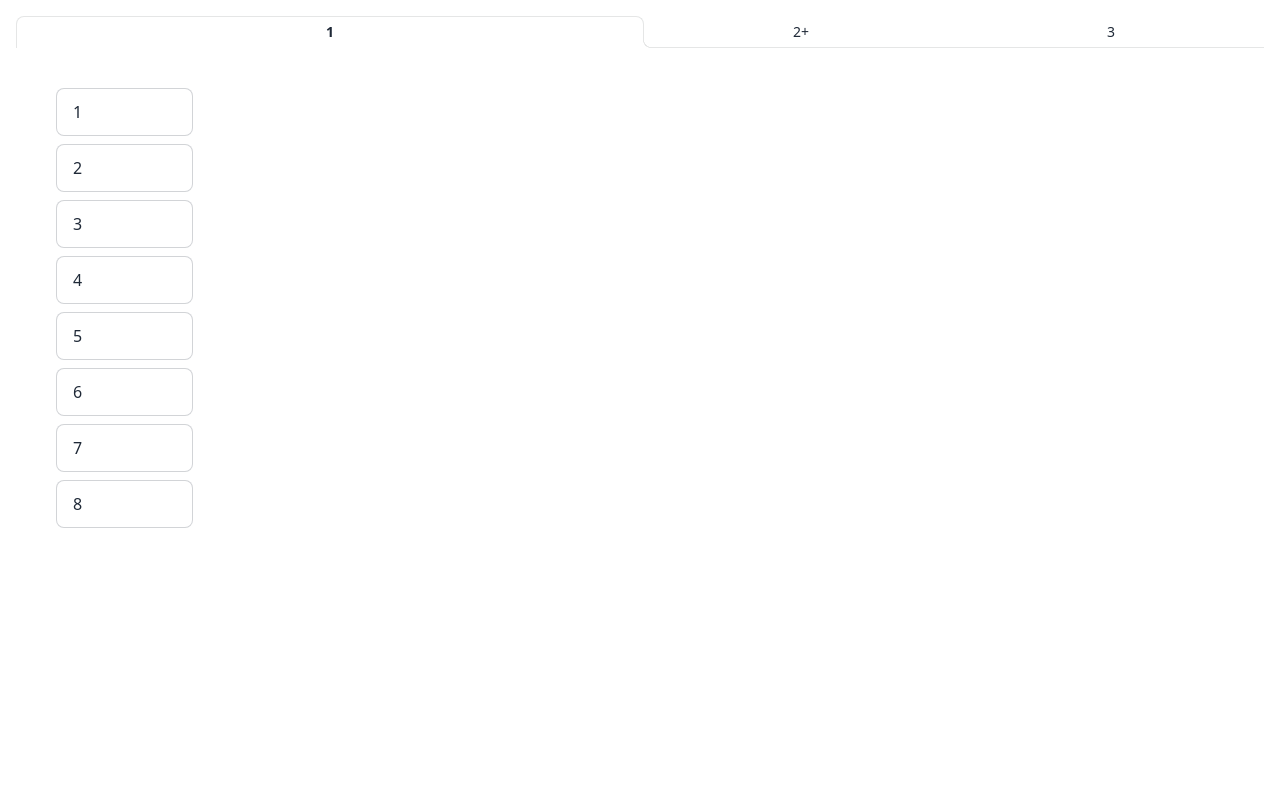
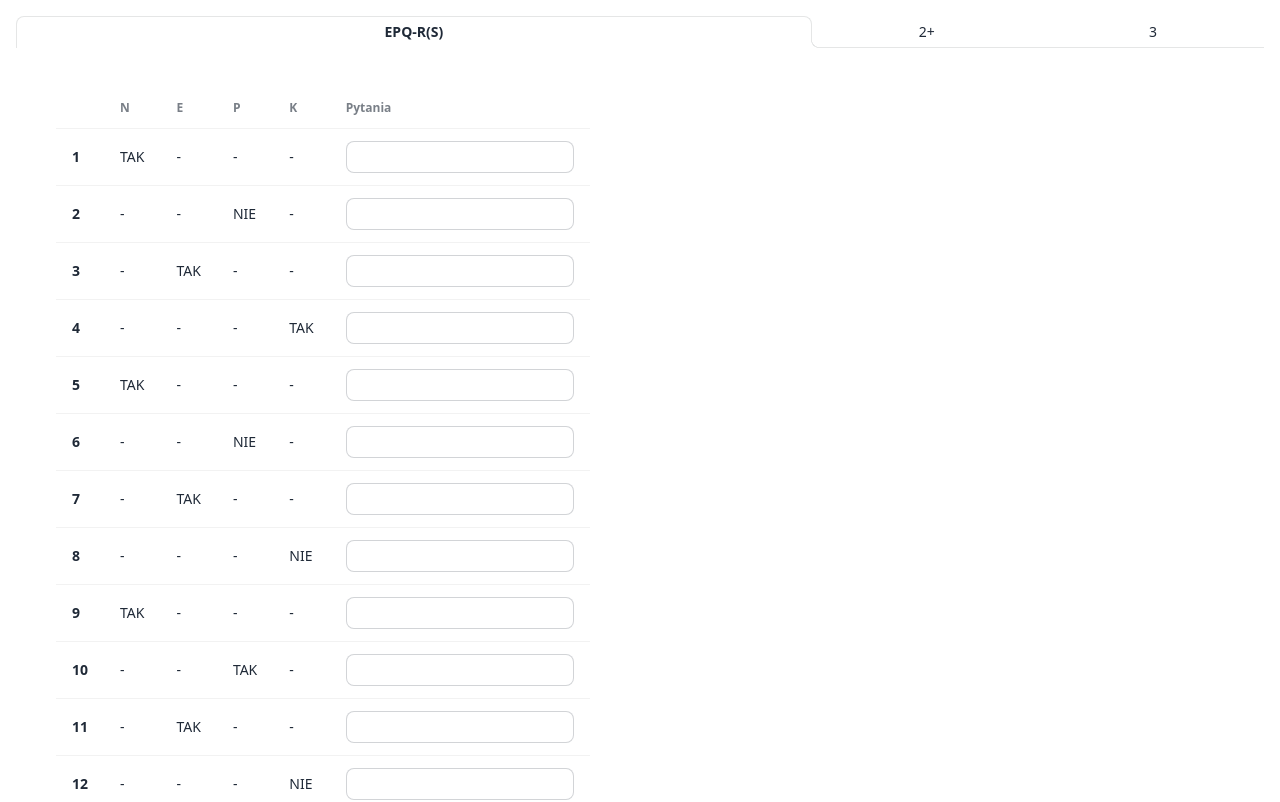
Before and after one commit to symygy/psycho-calc, a React (Vite) app: page / in a window 1280 px wide. Shown: the top 802 px of the page. Built offline with nearby package versions, Linux system fonts and the light colour scheme.

Commit message:
EPQR almost done

```diff
--- a/src/components/EPQR.tsx
+++ b/src/components/EPQR.tsx
@@ -1,41 +1,174 @@
-import React from "react";
+import React, { useRef, useState } from "react";
+import { flagsEPQR } from "../lib/flags";
 
-const EPQR = () => {
+const EPQR: React.FC = () => {
+  const [inputValues, setInputValues] = useState<{ [key: number]: string }>({});
+  const [invalidInputs, setInvalidInputs] = useState<{
+    [key: number]: boolean;
+  }>({});
+  const renderFlagValue = (value: boolean | null): string => {
+    if (value === null) return "-";
+    if (value === true) return "TAK";
+    if (value === false) return "NIE";
+    return "-";
+  };
+
+  const allQuestions: number[] = Array.from(
+    new Set(
+      Object.values(flagsEPQR).flatMap((obj) => Object.keys(obj).map(Number))
+    )
+  ).sort((a, b) => a - b);
+
+  const inputRefs = useRef<(HTMLInputElement | null)[]>([]);
+
+  const handleInputChange = (
+    e: React.ChangeEvent<HTMLInputElement>,
+    index: number,
+    question: number
+  ) => {
+    const value = e.target.value.toLowerCase();
+    setInputValues((prevValues) => ({
+      ...prevValues,
+      [question]: value,
+    }));
+
+    setInvalidInputs((prevInvalids) => ({
+      ...prevInvalids,
+      [question]: value !== "n" && value !== "t",
+    }));
+
+    if (e.target.value.length === 1 && index < inputRefs.current.length - 1) {
+      inputRefs.current[index + 1]?.focus();
+    }
+  };
+
+  const handleClearInputs = () => {
+    setInputValues({});
+    setInvalidInputs({});
+    inputRefs.current.forEach((input) => {
+      if (input) input.value = "";
+    });
+    window.scrollTo({ top: 0, behavior: "smooth" });
+  };
+
+  const calculateMatches = () => {
+    let matches = { N: 0, E: 0, P: 0, K: 0 };
+    allQuestions.forEach((question) => {
+      const value = inputValues[question];
+      if (value) {
+        if (flagsEPQR.N[question] !== undefined) {
+          if (
+            (flagsEPQR.N[question] && value === "t") ||
+            (!flagsEPQR.N[question] && value === "n")
+          ) {
+            matches.N++;
+          }
+        }
+        if (flagsEPQR.E[question] !== undefined) {
+          if (
+            (flagsEPQR.E[question] && value === "t") ||
+            (!flagsEPQR.E[question] && value === "n")
+          ) {
+            matches.E++;
+          }
+        }
+        if (flagsEPQR.P[question] !== undefined) {
+          if (
+            (flagsEPQR.P[question] && value === "t") ||
+            (!flagsEPQR.P[question] && value === "n")
+          ) {
+            matches.P++;
+          }
+        }
+        if (flagsEPQR.K[question] !== undefined) {
+          if (
+            (flagsEPQR.K[question] && value === "t") ||
+            (!flagsEPQR.K[question] && value === "n")
+          ) {
+            matches.K++;
+          }
+        }
+      }
+    });
+    return matches;
+  };
+
+  const matches = calculateMatches();
+  const hasInvalidInputs = Object.values(invalidInputs).some(
+    (isInvalid) => isInvalid
+  );
+
   return (
     <>
-      <div className="flex flex-col gap-2 w-1/4">
-        <label className="input input-bordered flex items-center gap-2">
-          1
-          <input type="text" className="grow" placeholder="" />
-        </label>
-        <label className="input input-bordered flex items-center gap-2">
-          2
-          <input type="text" className="grow" placeholder="" />
-        </label>
-        <label className="input input-bordered flex items-center gap-2">
-          3
-          <input type="text" className="grow" placeholder="" />
-        </label>
-        <label className="input input-bordered flex items-center gap-2">
-          4
-          <input type="text" className="grow" placeholder="" />
-        </label>
-        <label className="input input-bordered flex items-center gap-2">
-          5
-          <input type="text" className="grow" placeholder="" />
-        </label>
-        <label className="input input-bordered flex items-center gap-2">
-          6
-          <input type="text" className="grow" placeholder="" />
-        </label>
-        <label className="input input-bordered flex items-center gap-2">
-          7
-          <input type="text" className="grow" placeholder="" />
-        </label>
-        <label className="input input-bordered flex items-center gap-2">
-          8
-          <input type="text" className="grow" placeholder="" />
-        </label>
+      <div className="flex gap-6">
+        <div className="">
+          <table className="table">
+            <thead>
+              <tr>
+                <th></th>
+                <th>N</th>
+                <th>E</th>
+                <th>P</th>
+                <th>K</th>
+                <th>Pytania</th>
+              </tr>
+            </thead>
+            <tbody>
+              {allQuestions.map((question, index) => (
+                <tr key={question}>
+                  <th>{question}</th>
+                  <td>{renderFlagValue(flagsEPQR.N[question] ?? null)}</td>
+                  <td>{renderFlagValue(flagsEPQR.E[question] ?? null)}</td>
+                  <td>{renderFlagValue(flagsEPQR.P[question] ?? null)}</td>
+                  <td>{renderFlagValue(flagsEPQR.K[question] ?? null)}</td>
+                  {
+                    <td>
+                      <label
+                        key={question}
+                        className="input input-bordered flex items-center gap-1 input-sm"
+                      >
+                        <input
+                          type="text"
+                          className={`grow ${
+                            invalidInputs[question] ? "text-red-500" : ""
+                          }`}
+                          placeholder=""
+                          maxLength={1}
+                          ref={(el) => (inputRefs.current[index] = el)}
+                          onChange={(e) =>
+                            handleInputChange(e, index, question)
+                          }
+                        />
+                      </label>
+                    </td>
+                  }
+                </tr>
+              ))}
+            </tbody>
+          </table>
+        </div>
+      </div>
+      <div>
+        <div className="mt-4">
+          <strong>Matches for N: {matches.N}</strong>
+        </div>
+        <div>
+          <strong>Matches for E: {matches.E}</strong>
+        </div>
+        <div>
+          <strong>Matches for P: {matches.P}</strong>
+        </div>
+        <div>
+          <strong>Matches for K: {matches.K}</strong>
+        </div>
+        <div>
+          {hasInvalidInputs && (
+            <div>Formularz zawiera nieprawidłowe wartości</div>
+          )}
+        </div>
+        <button onClick={handleClearInputs} className="btn btn-primary">
+          Wyczyść formularz
+        </button>
       </div>
     </>
   );
--- a/src/components/TabView.tsx
+++ b/src/components/TabView.tsx
@@ -12,7 +12,7 @@
           className={`tab ${tabActive === 0 ? "tab-active font-bold" : ""}`}
           onClick={() => setTabActive(0)}
         >
-          1
+          EPQ-R(S)
         </a>
         <a
           role="tab"
--- /dev/null
+++ b/src/lib/flags.tsx
@@ -0,0 +1,70 @@
+interface Flags {
+  [key: number]: boolean | null;
+}
+
+interface FlagsObject {
+  N: Flags;
+  E: Flags;
+  P: Flags;
+  K: Flags;
+}
+
+export const flagsEPQR: FlagsObject = {
+  N: {
+    1: true,
+    5: true,
+    9: true,
+    13: true,
+    17: true,
+    21: true,
+    25: true,
+    30: true,
+    34: true,
+    38: true,
+    42: true,
+    46: true,
+  },
+  E: {
+    3: true,
+    7: true,
+    11: true,
+    15: true,
+    19: true,
+    23: true,
+    27: false,
+    32: true,
+    36: true,
+    41: false,
+    44: true,
+    48: true,
+  },
+  P: {
+    2: false,
+    6: false,
+    10: true,
+    14: true,
+    18: false,
+    22: true,
+    26: false,
+    28: false,
+    31: true,
+    35: false,
+    39: true,
+    43: false,
+    48: true,
+  },
+  K: {
+    4: true,
+    8: false,
+    12: false,
+    16: true,
+    20: false,
+    24: false,
+    29: false,
+    33: false,
+    37: false,
+    40: false,
+    45: true,
+    47: false,
+  },
+};
```
